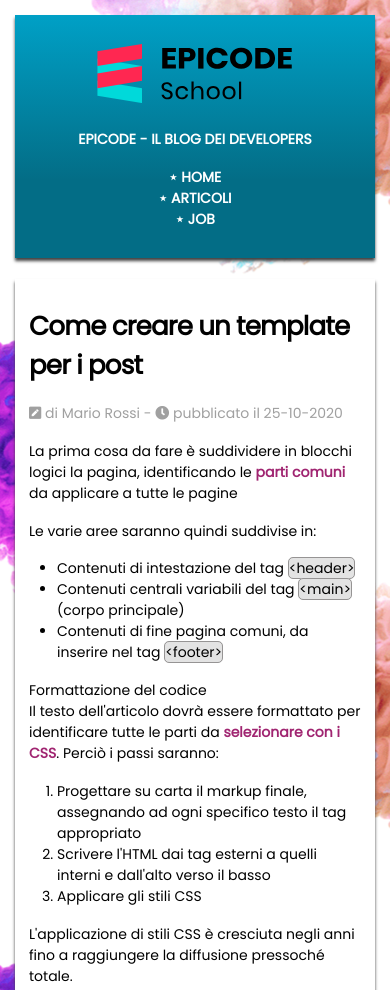
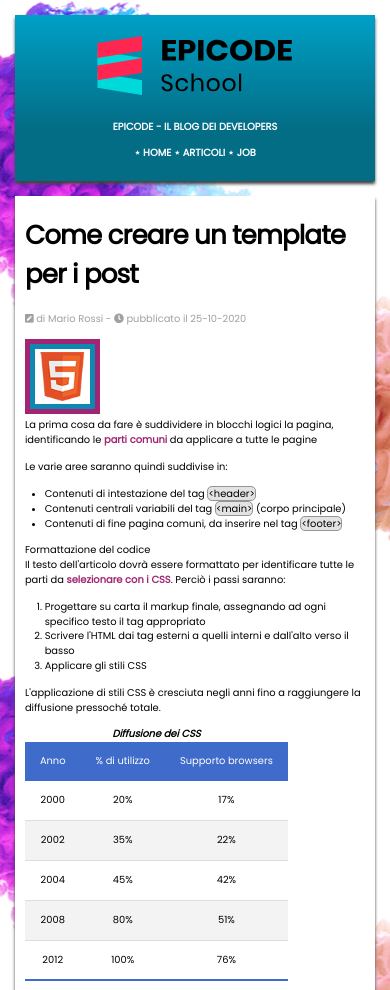
Before and after one commit to Elboa99/U2W1D1, a plain HTML site: page base_di_partenza/index.html in a window 390 px wide. Shown: the top 990 px of the page. Drawn offline with Linux system fonts and the light colour scheme.

Commit message:
modifiche per mobile

```diff
--- a/base_di_partenza/assets/css/style.css
+++ b/base_di_partenza/assets/css/style.css
@@ -10,6 +10,26 @@ body {
 }
 * {box-sizing: border-box;}
 hr {display: none;} /* rimuove l'elemento */
+
+/*PER MOBILE*/
+@media screen and (max-width:576px) {
+    body {
+        font-family: Poppins, 'Helvetica Neue', sans-serif;
+    font-size: 0.99rem;
+    line-height: 1.5;
+    padding: 15px;
+    background-image: url('../img/sfondo.png');
+    background-position: center center;
+
+    }
+
+  .primili{
+    display: inline-block;
+  }
+
+
+  }
+
 
 /* HEADER */
 header {
@@ -41,6 +61,15 @@ header nav li a:hover {
 }
 header nav li a::before {
     content: "\22c6\0020";
+}
+
+.logo{
+    width: 75px;
+    height: auto;
+    border: 5px solid #a12572;
+    padding: 8px;
+    display: inline-block;
+    box-shadow: inset 0 0 0 5px rgb(14, 136, 177)
 }
 
 /* MAIN */
--- a/base_di_partenza/index.html
+++ b/base_di_partenza/index.html
@@ -21,10 +21,10 @@
             <p>Epicode - Il blog dei developers</p>
         </div>
         <nav>
-            <ul>
-                <li><a href="index.html" title="Home Page">Home</a></li>
-                <li><a href="articoli.html" title="Elenco degli articoli tecnici pubblicati">Articoli</a></li>
-                <li><a href="contatti.html" title="Candidati inviando un tuo cv">Job</a></li>
+            <ul class="primiLi">
+                <li class="primili"><a href="index.html" title="Home Page">Home</a></li>
+                <li class="primili"><a href="articoli.html" title="Elenco degli articoli tecnici pubblicati">Articoli</a></li>
+                <li class="primili"><a href="contatti.html" title="Candidati inviando un tuo cv">Job</a></li>
             </ul>
         </nav>
 
@@ -37,6 +37,9 @@
             <h1>Come creare un template per i post</h1>
             <p><i class="fas fa-pen-square"></i> di Mario Rossi - <span><i class="fas fa-clock"></i> pubblicato il
                     25-10-2020</span></p>
+
+                        <img class="logo" src="./assets/img/badge.png" alt="logoEpicode" srcset="">
+
 
             <p>La prima cosa da fare è suddividere in blocchi logici la pagina, identificando le <strong>parti
                     comuni</strong> da applicare a tutte le pagine</p>
```
